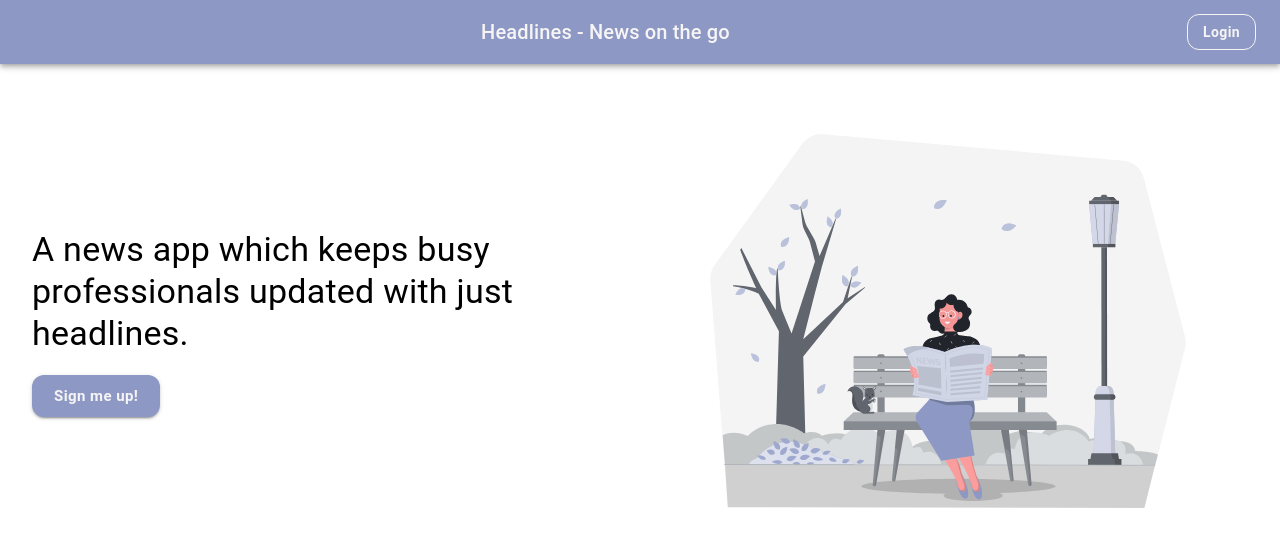
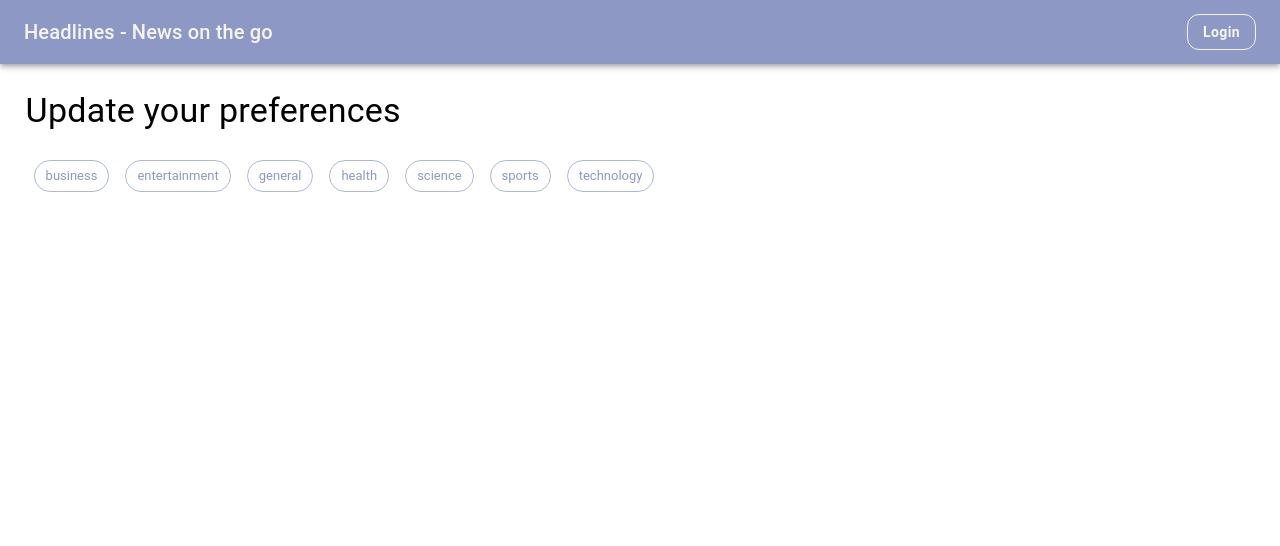
Before and after one commit to VishalLudhrani/headlines-newsapp, a React (Create React App) app: page /preferences in a window 1280 px wide. Shown: the top 546 px of the page. Built offline with nearby package versions, Linux system fonts and the light colour scheme; no server answers.

Commit message:
[chore] user is able to update preferences

```diff
--- a/package.json
+++ b/package.json
@@ -13,6 +13,7 @@
     "firebase": "^9.6.2",
     "react": "^17.0.2",
     "react-dom": "^17.0.2",
+    "react-router-dom": "^6.2.1",
     "react-scripts": "5.0.0",
     "web-vitals": "^2.1.3"
   },
--- a/src/App.js
+++ b/src/App.js
@@ -1,11 +1,14 @@
 import React from 'react';
 import './App.css';
-import Navbar from './components/Navbar';
-import Hero from './components/Hero';
+import Home from './Home';
 import { getAuth, signInWithPopup, GoogleAuthProvider, onAuthStateChanged, signOut } from "firebase/auth";
 import { initializeApp } from "firebase/app";
+import { getDatabase, onValue, ref } from "firebase/database";
+import { BrowserRouter, Route, Routes } from "react-router-dom";
+import Preferences from './components/Preferences';
+import { ThemeProvider } from '@mui/material';
 import theme from './theme/theme';
-import { ThemeProvider } from '@mui/material';
+import Navbar from './components/Navbar';
 
 
 // TODO: Add SDKs for Firebase products that you want to use
@@ -28,20 +31,45 @@ const firebaseConfig = {
 initializeApp(firebaseConfig);
 
 const provider = new GoogleAuthProvider();
+const database = getDatabase();
 
 document.title = "Headlines - News on the go."
 const auth = getAuth();
 
+const categories = [
+  "business",
+  "entertainment",
+  "general",
+  "health",
+  "science",
+  "sports",
+  "technology"
+]
+
 class App extends React.Component {
 
   state = {
-    user: null
+    user: null,
+    userPref: {
+      "business": false,
+      "entertainment": false,
+      "general": false,
+      "health": false,
+      "science": false,
+      "sports": false,
+      "technology": false
+    }
   }
 
   componentDidMount() {
     onAuthStateChanged(auth, (user) => {
       if(user) {
         this.setState({user: user});
+        onValue(ref(database, `users/${user.uid}`), (snapshot) => {
+          // if(snapshot.exists()) {
+          //   this.props.history.push('/preferences')
+          // }
+        })
       } else {
         console.log("Logged out.");
       }
@@ -50,12 +78,15 @@ class App extends React.Component {
 
   render() {
     return (
-      <div className="App">
-        <ThemeProvider theme={theme}>
+      <ThemeProvider theme={theme}>
+        <BrowserRouter>
           <Navbar user={this.state.user} loginFunc={this.login} logoutFunc={this.logout} />
-          <Hero />
-        </ThemeProvider>
-      </div>
+          <Routes>
+            <Route exact path="/" element={<Home />} />
+            <Route path="/preferences" element={<Preferences categories={categories} handleChipClick={this.handleChipClick} userPref={this.state.userPref} />} />
+          </Routes>
+        </BrowserRouter>
+      </ThemeProvider>
     );
   }
 
@@ -92,6 +123,12 @@ class App extends React.Component {
     });
   }
 
+  handleChipClick = (category) => {
+    let tempCategory = new Object(this.state.userPref);
+    tempCategory[category] = !tempCategory[category];
+    this.setState({userPref: tempCategory});
+  }
+
 }
 
 export default App;
--- /dev/null
+++ b/src/Home.js
@@ -0,0 +1,12 @@
+import React from "react";
+import Hero from "./components/Hero";
+
+const Home = () => {
+  return(
+    <div className="App">
+      <Hero />
+    </div>
+  )
+}
+
+export default Home;
--- a/src/components/Navbar.js
+++ b/src/components/Navbar.js
@@ -7,6 +7,7 @@ import IconButton from '@mui/material/IconButton';
 import MenuItem from '@mui/material/MenuItem';
 import Menu from '@mui/material/Menu';
 import { Avatar, Button } from '@mui/material';
+import { Link } from 'react-router-dom';
 
 export default function Navbar(props) {
   const [anchorEl, setAnchorEl] = React.useState(null);
@@ -57,7 +58,9 @@ export default function Navbar(props) {
                 open={Boolean(anchorEl)}
                 onClose={handleClose}
               >
-                <MenuItem onClick={handleClose}>My Preferences</MenuItem>
+                <Link to="/preferences" style={{textDecoration: "none", color: "inherit"}}>
+                  <MenuItem onClick={handleClose}>My Preferences</MenuItem>
+                </Link>
                 <MenuItem onClick={handleSignOut}>Logout</MenuItem>
               </Menu>
             </div>
--- /dev/null
+++ b/src/components/Preferences.js
@@ -0,0 +1,28 @@
+import React from "react";
+import { Chip, Typography } from '@mui/material';
+
+const Preferences = (props) => {
+  return(
+    <div style={{padding:  "2%"}}>
+      <Typography variant="h4">
+        Update your preferences
+      </Typography>
+      <br />
+      {props.categories.map((category, pos) => {
+        return(
+          <Chip
+            key={pos}
+            label={category}
+            variant={props.userPref[category] ? "filled" : "outlined"}
+            color="primary"
+            sx={{
+              margin: 1
+            }}
+            onClick={() => props.handleChipClick(category)} />
+        )
+      })}
+    </div>
+  )
+}
+
+export default Preferences;
```
Also changed, not shown: 1 other file (tests, documents, lock files or other folders).
